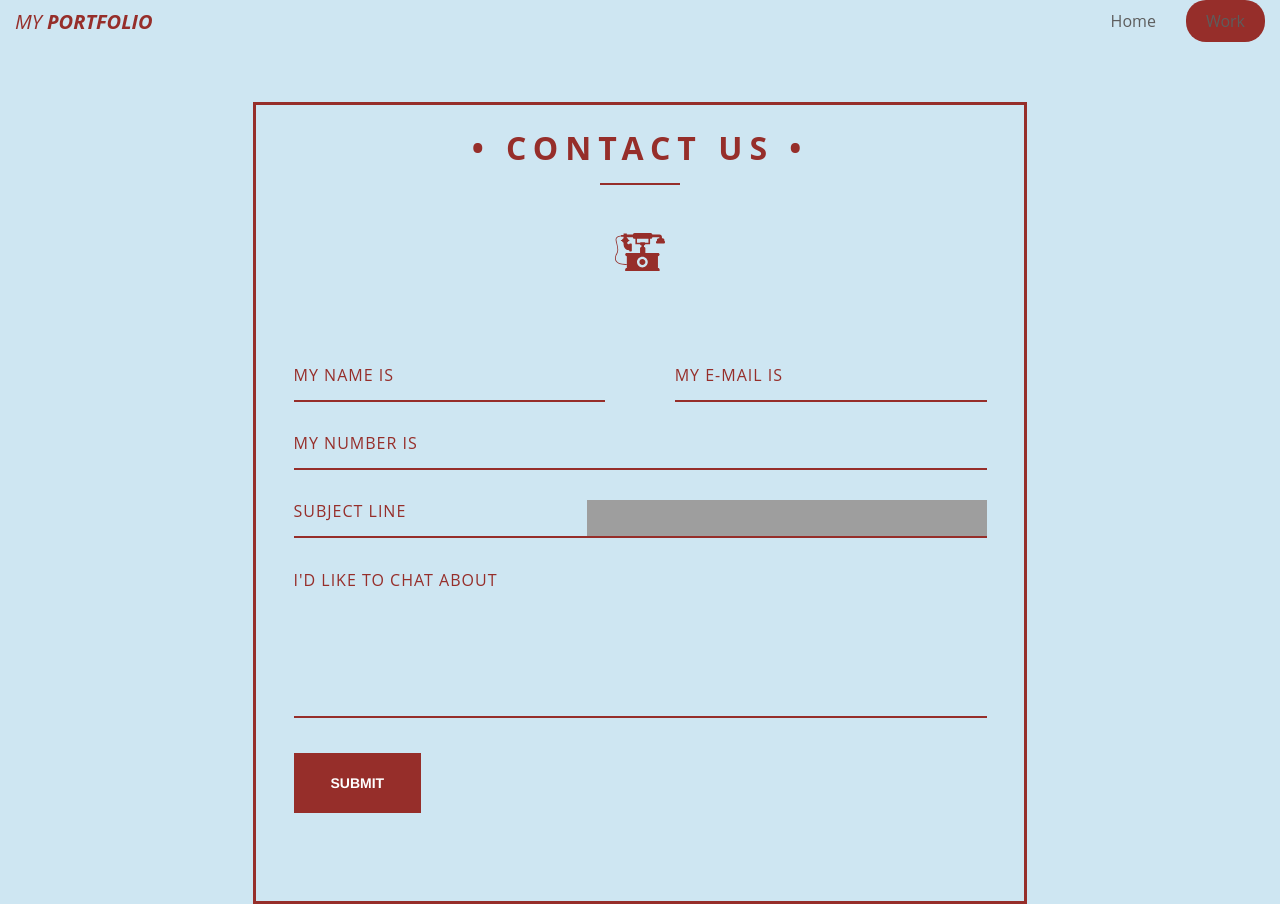
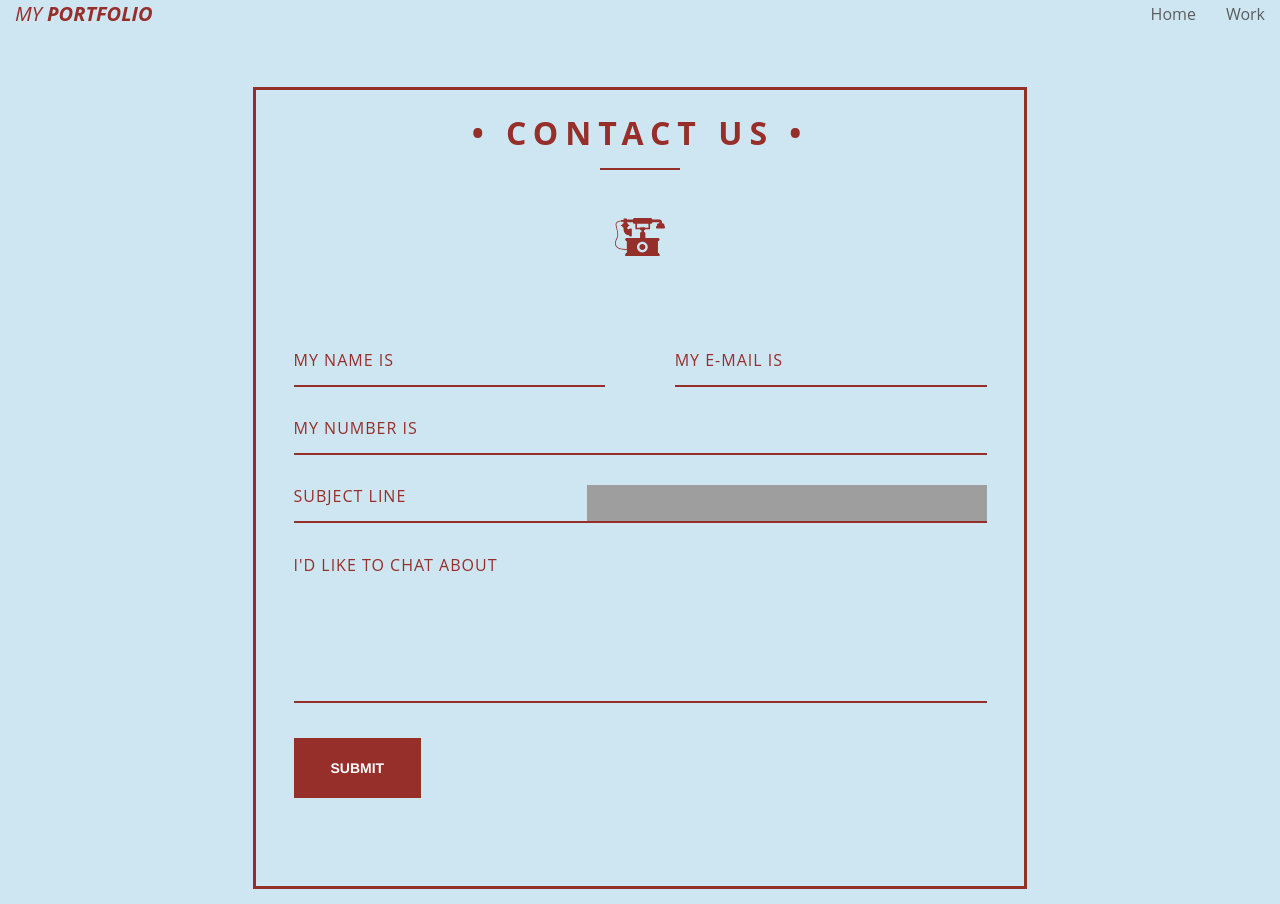
Before and after one commit to Cweneyndin/contact, a plain HTML site: page index.html in a window 1280 px wide. Shown: the top 904 px of the page. Drawn offline with Linux system fonts and the light colour scheme; grey boxes are pictures that could not be loaded.

Commit message:
Update style.css

```diff
--- a/style.css
+++ b/style.css
@@ -67,12 +67,7 @@ ul {
   transition: .3s;
 }
 
-.landing-page header .links li:last-child {
-  border-radius: 20px;
-  padding: 10px 20px;
-  color: #FFF;
-  background-color: #962E2A;
-}
+
 body{
 margin:0;
 overflow-x:hidden;
```
